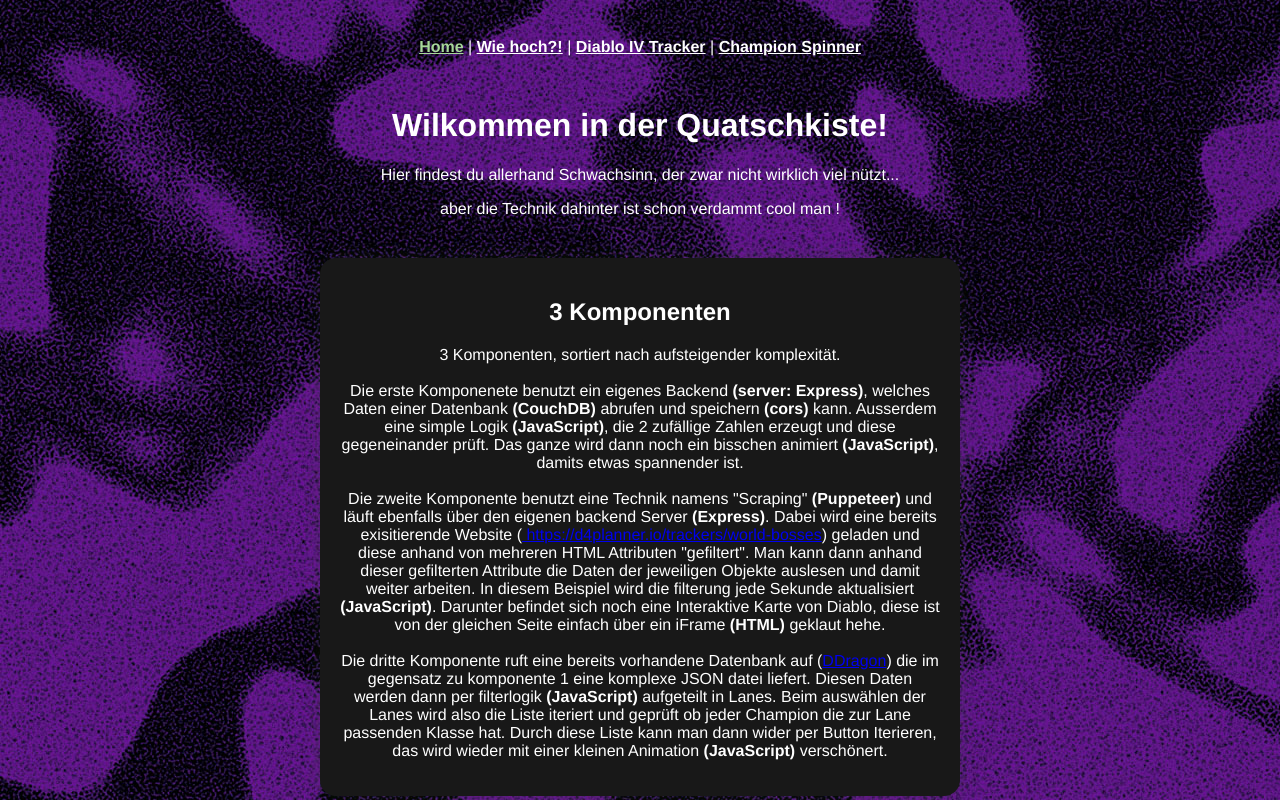
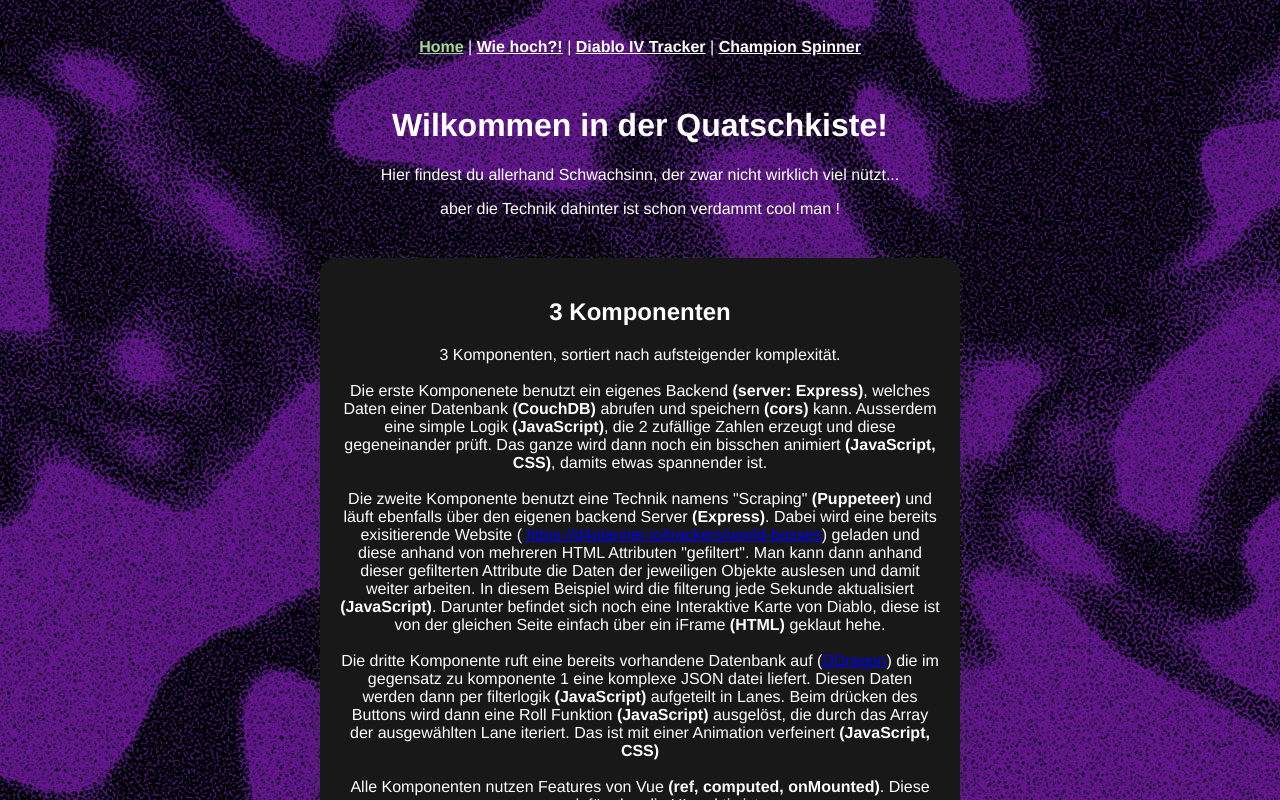
Before and after one commit to LettuceAbuser/ProjektQuatschKiste, a Vue app: page / in a window 1280 px wide. Shown: the top 800 px of the page. Built offline with nearby package versions, Linux system fonts and the light colour scheme.

Commit message:
letzte changes für die abgabe

```diff
--- a/src/components/HelloWorld.vue
+++ b/src/components/HelloWorld.vue
@@ -8,7 +8,7 @@
       <br> <br>
       Die erste Komponenete benutzt ein eigenes Backend <strong>(server: Express)</strong>,
       welches Daten einer Datenbank <strong>(CouchDB)</strong> abrufen und speichern <strong>(cors)</strong> kann. Ausserdem eine simple Logik <strong>(JavaScript)</strong>,
-      die 2 zufällige Zahlen erzeugt und diese gegeneinander prüft. Das ganze wird dann noch ein bisschen animiert <strong>(JavaScript)</strong>, damits etwas spannender ist.
+      die 2 zufällige Zahlen erzeugt und diese gegeneinander prüft. Das ganze wird dann noch ein bisschen animiert <strong>(JavaScript, CSS)</strong>, damits etwas spannender ist.
       <br> <br>
       Die zweite Komponente benutzt eine Technik namens "Scraping" <strong>(Puppeteer)</strong> und läuft ebenfalls über den eigenen backend Server <strong>(Express)</strong>.
       Dabei wird eine bereits exisitierende Website (<a href="https://d4planner.io/trackers/world-bosses"> https://d4planner.io/trackers/world-bosses</a>)
@@ -18,8 +18,10 @@
       <br> <br>
       Die dritte Komponente ruft eine bereits vorhandene Datenbank auf (<a href="https://ddragon.leagueoflegends.com/cdn/14.18.1/data/en_US/champion.json">DDragon</a>)
       die im gegensatz zu komponente 1 eine komplexe JSON datei liefert. Diesen Daten werden dann per filterlogik <strong>(JavaScript)</strong> aufgeteilt in Lanes.
-      Beim auswählen der Lanes wird also die Liste iteriert und geprüft ob jeder Champion die zur Lane passenden Klasse hat. Durch diese Liste kann man dann wider per Button
-      Iterieren, das wird wieder mit einer kleinen Animation <strong>(JavaScript)</strong> verschönert.
+      Beim drücken des Buttons wird dann eine Roll Funktion <strong>(JavaScript)</strong> ausgelöst, die durch das Array der ausgewählten Lane iteriert.
+      Das ist mit einer Animation verfeinert <strong>(JavaScript, CSS)</strong>
+      <br> <br>
+      Alle Komponenten nutzen Features von Vue <strong>(ref, computed, onMounted)</strong>. Diese sorgen dafür, das die UI reaktiv ist.
     </p>
   </div>
   <div class="container">
--- a/src/components/HopsGame.vue
+++ b/src/components/HopsGame.vue
@@ -46,7 +46,6 @@ const numberA = ref(null);
 const numberB = ref(null);
 const showDice = ref(false);
 
-// Schummel prävention
 const rollDice = async () => {
   if (!chance.value || chance.value < 2) {
     alert("Bitte eine Zahl größer als 1 eingeben!");
@@ -91,7 +90,6 @@ const rollDice = async () => {
   }, 2500);
 };
 
-// Route für speichern in CouchDB
 const saveToServer = async (entry) => {
   try {
     await axios.post("http://localhost:8000/save", entry);
@@ -100,7 +98,6 @@ const saveToServer = async (entry) => {
   }
 };
 
-// Hopshistory von CouchDB laden und in Array (history) hinzufügen
 const loadHistory = async () => {
   try {
     const res = await axios.get("http://localhost:8000/history");
--- a/src/components/LoLRoller.vue
+++ b/src/components/LoLRoller.vue
@@ -16,9 +16,9 @@
 
       <div class="list-wrapper">
         <div
-            v-for="(champ, idx) in championsForLane"
+            v-for="(champ, id) in championsForLane"
             :key="champ.id"
-            :class="['champ-card', { active: idx === currentIndex, chosen: idx === finalIndex && stopped }]"
+            :class="['champ-card', { active: id === currentIndex, chosen: id === finalIndex && stopped }]"
             :style="{ backgroundImage: `url(${champ.icon})` }"
         >
           <span class="champ-name">{{ champ.name }}</span>
@@ -43,12 +43,12 @@ const stopped = ref(false);
 
 let spinTimeout = null;
 
-const championsForLane = computed(() => champions.value[selectedLane.value] || []);
+const championsForLane = computed(() => champions.value[selectedLane.value]);
 
 const VERSION = "15.17.1";
 const BASE_URL = `https://ddragon.leagueoflegends.com/cdn/${VERSION}/`;
 
-// Lane-Filter (basierend auf Champion-Tags)
+// Filter --> in der onMounted wird jeder Champion anhand dieser "Tags" in die entsprechenden Arrays gepusht
 const laneMap = {
   Top: ["Fighter", "Tank"],
   Jungle: ["Jungle", "Assassin", "Fighter"],
@@ -56,6 +56,8 @@ const laneMap = {
   ADC: ["Marksman"],
   Support: ["Support"]
 };
+
+//Bei der onMounted function habe ich mir von KI helfen lassen (Zeile 73-80 for schleife)
 
 onMounted(async () => {
   try {
@@ -73,7 +75,6 @@ onMounted(async () => {
           laneGroups[lane].push({
             id: c.id,
             name: c.name,
-            title: c.title,
             icon,
           });
         }
@@ -89,8 +90,6 @@ onMounted(async () => {
 });
 
 const startSpin = () => {
-  if (rolling.value || championsForLane.value.length === 0) return;
-
   rolling.value = true;
   stopped.value = false;
   finalIndex.value = -1;
--- a/src/components/WorldBossTracker.vue
+++ b/src/components/WorldBossTracker.vue
@@ -38,7 +38,6 @@ const fetchBosses = async () => {
 
 
 onMounted(() => {
-  // Daten abrufen und live aktualisieren
   fetchBosses();
   setInterval(fetchBosses, 1000);
 });
--- a/src/views/LeagueView.vue
+++ b/src/views/LeagueView.vue
@@ -1,5 +1,4 @@
 <template>
-  <h1>League Randomizer</h1>
   <LoLRoller/>
 </template>
 
```
